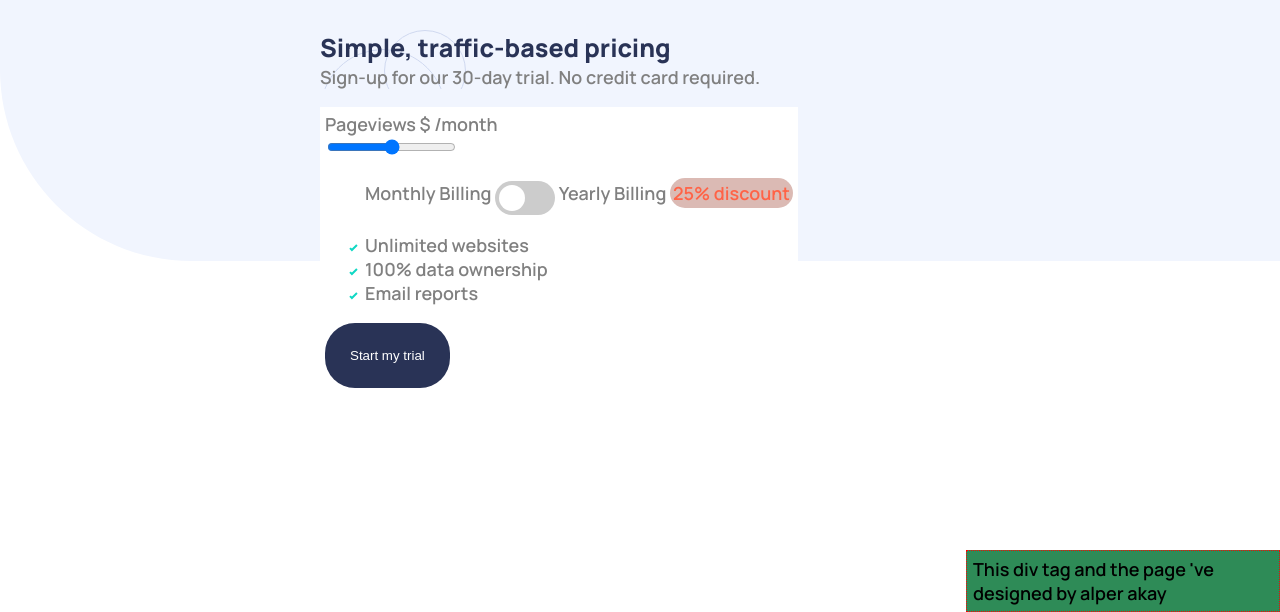
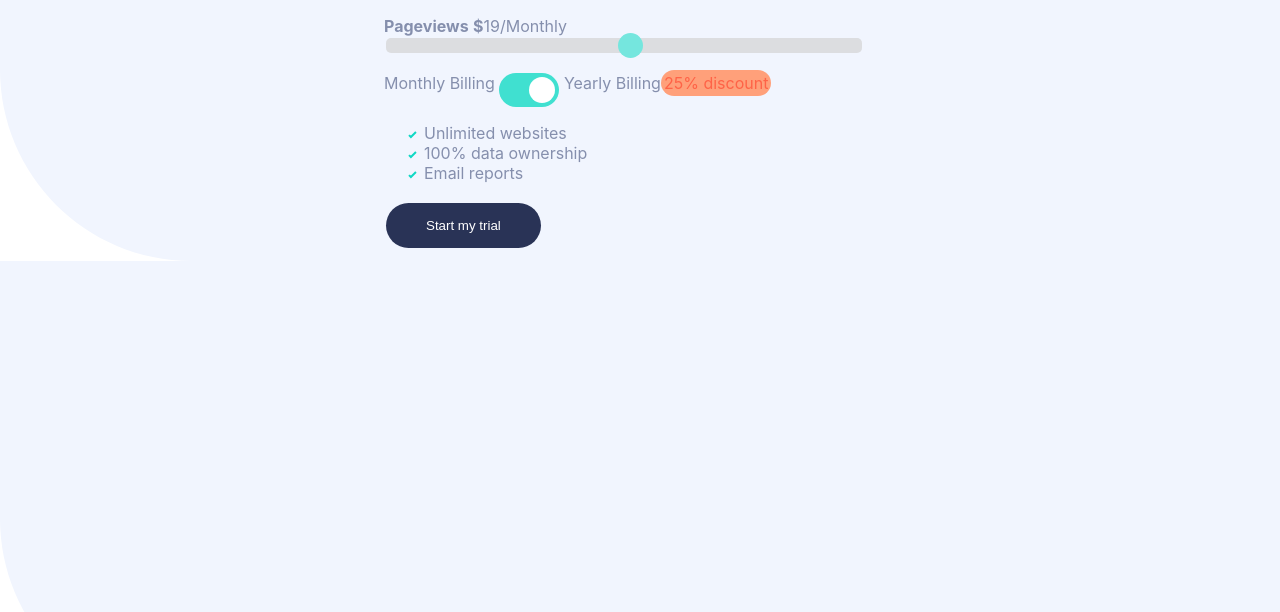
Before and after one commit to enderakay/interactive-pricing, a plain HTML site: page index.html in a window 1280 px wide. Shown: the part 188-800 px from the top of the page. Drawn offline with Linux system fonts and the light colour scheme.

Commit message:
son durum
biraz kafa karışıklığı yaşıyorum

```diff
--- a/index.html
+++ b/index.html
@@ -3,74 +3,63 @@
 <head>
   <meta charset="UTF-8">
   <meta name="viewport" content="width=device-width, initial-scale=1.0"> <!-- displays site properly based on user's device -->
-  <link rel="preconnect" href="https://fonts.gstatic.com">
-  <link href="https://fonts.googleapis.com/css2?family=Manrope:wght@600;800&display=swap" rel="stylesheet">
+
   <link rel="icon" type="image/png" sizes="32x32" href="./images/favicon-32x32.png">
   <link rel="stylesheet" href="./style.css">
   <title>Frontend Mentor | Interactive pricing component</title>
 
-
   <!-- Feel free to remove these styles or customise in your own stylesheet 👍 -->
   <style>
- .ididit{position: fixed;
-   padding: 6px;
-    bottom: 0; right: 0;
-    width: 300px;
-    border: dotted 1px red; color:black;
-     background-color: seagreen}
 
-     @import url('https://fonts.googleapis.com/css2?family=Manrope:wght@600;800&display=swap');
- b{color:  rgb(41, 51,86); font-size: 25px;}
   </style>
 </head>
 <body>
 
-  <div class="container">
-     <div class="heading1">
-     <p><b>Simple, traffic-based pricing</b><br>
-     Sign-up for our 30-day trial. No credit card required. </p>
 
-     </div>
+    <div class="container">
+       <div class="header">
+         <h1>Simple, traffic-based pricing</h1>
+         <p><h3>Sign-up for our 30-day trial. No credit card required.</h3></p>
+       </div><!--header biter-->
 
-    <div class="price">
-        Pageviews
-       $ /month
-       <div class="priceslider">
-        <input type="range" id="jsprice" name="jsprice" min="0" max="100">
+    <div class="inner-container">
+        <div class="inner-heading">
+         <b>Pageviews</b>
+         <b>$</b><span class="demo" id="demo"></span>/Monthly
+         </div><!--innerheading bitiş-->
 
-        <ol>
-          <li>Monthly Billing</li>
-          <label class="switch">
-            <input type="checkbox">
-            <span class="slider round"></span>
-          </label>
-          <li>Yearly Billing </li>
-          <li class="discount">25% discount</li>
-        </ol>
+         <div class="rounded-toggle">
+           <input type="range" class="toggle" id="toggle1" min="1" max="36">
+           <!--buraya toggle ekle-->
+         </div><!--toggle biter-->
 
 
 
-    </div>
+    </div><!--innercontainer biter-->
 
-    <div class="listed">
-      <ul>
-        <li>Unlimited websites</li>
-        <li>100% data ownership</li>
-        <li>Email reports</li>
-      </ul>
-     <div class="btn-trial">
-    <button>Start my trial  </button>
-     </div>
+    <div class="text">
+     <p>  Monthly Billing
+      <label class="switch">
+        <input type="checkbox" checked>
+        <span class="slider round"></span>
+      </label>
+  Yearly Billing<span class="discount">25% discount</span></p>
+    </div><!--text biter-->
+
+     <div class="list">
+       <ul>
+         <li>Unlimited websites</li>
+         <li>100% data ownership</li>
+         <li> Email reports</li>
+       </ul>
+
+       <p><a href="https://www.youtube.com/watch?v=dQw4w9WgXcQ"><button>Start my trial</button></a></p>
+
+     </div><!--list biter-->
 
 
 
-    </div>
-    </div>
-
-</div>
-
-<div class="ididit">
-   This div tag and the page 've designed by alper akay
-</div>
+</div><!--container bitiş-->
+<script src="./script.js"></script>
 </body>
 </html>
--- /dev/null
+++ b/script.js
@@ -0,0 +1,7 @@
+var toggle = document.getElementById("toggle1");
+var output = document.getElementById("demo");
+output.innerHTML = toggle.value;
+
+toggle.oninput = function() {
+  output.innerHTML = this.value;
+}
--- a/style.css
+++ b/style.css
@@ -1,40 +1,77 @@
+body{background-image: url(./images/bg-pattern.svg); color: hsl(225, 20%, 60%);
+ font-family: -apple-system, BlinkMacSystemFont, 'Segoe UI', Roboto, Oxygen, Ubuntu, Cantarell, 'Open Sans', 'Helvetica Neue', sans-serif;
+}
 
-body{background-image: url(./images/bg-pattern.svg);
-     background-repeat: no-repeat; color: gray;
-     font-family: 'Manrope'; font-size: 18px;}
+   h1{color: hsl(227, 35%, 25%);}
+  .container{position:fixed; top: 10%; left: 30%;}
+ .header{ background-image: url(./images/pattern-circles.svg);
+         background-repeat: no-repeat; background-position-x: center;}
+
+         /*buraya toggle geliyor header discount arasında*/
+         .rounded-toggle {
+          width: 100%;
+        }
+
+        .toggle {
+          -webkit-appearance: none;
+          width: 100%;
+          height: 15px;
+          border-radius: 5px;
+          background: #d3d3d3;
+          outline: none;
+          opacity: 0.7;
+          -webkit-transition: .2s;
+          transition: opacity .2s;
+        }
+
+        .toggle:hover {
+          opacity: 1;
+        }
+
+        .toggle::-webkit-slider-thumb {
+
+          -webkit-appearance: none;
+          appearance: none;
+          width: 25px;
+          height: 25px;
+          border-radius: 50%;
+          background:turquoise;
+          cursor: pointer;
+        }
+
+        .toggle::-moz-range-thumb {
+          width: 25px;
+          height: 25px;
+          border-radius: 50%;
+          background:turquoise;
+          cursor: pointer;
+        }
 
 
-.container{position: fixed; top: 25%; left: 25%;}
+.discount{ color: tomato;
+          background-color: lightsalmon;
+           border-radius: 35px;
+           padding: 3px;
+          }
 
-.heading1{background-image: url(./images/pattern-circles.svg); background-repeat: no-repeat; width: auto;}
 
-.price{background-image: none; background-color: white; padding: 5px;}
+          ul{list-style-image: url(./images/icon-check.svg);}
 
-ul{list-style-image: url(./images/icon-check.svg);}
+  .text{font-size: 16px;}
 
-ol{list-style: none; }
-ol li{display: inline-block;}
-.discount{color:tomato;
-     background-color: rgb(219, 186, 180);
-      border-radius: 25px;
-       padding: 3px;
-       font-size: 18px;
-      }
 
-.switch {
+  .switch {
     position: relative;
     display: inline-block;
     width: 60px;
     height: 34px;
   }
 
-
   .switch input {
     opacity: 0;
     width: 0;
     height: 0;
   }
-
 
   .slider {
     position: absolute;
@@ -65,7 +102,7 @@ ol li{display: inline-block;}
   }
 
   input:focus + .slider {
-    box-shadow: 0 0 1px turquoise;
+    box-shadow: 0 0 1px #2196F3;
   }
 
   input:checked + .slider:before {
@@ -74,13 +111,25 @@ ol li{display: inline-block;}
     transform: translateX(26px);
   }
 
+  /* Rounded sliders */
   .slider.round {
     border-radius: 34px;
   }
 
   .slider.round:before {
     border-radius: 50%;
+  } /*burada toggle switxh bitiyor*/
+
+
+
+  button{border-radius: 30px;
+    background-color:hsl(227, 35%, 25%);
+  border: none;
+  color: white;
+  padding: 15px 40px;
+  text-align: center;
+  text-decoration: none;
+  display: inline-block;
+  margin: 4px 2px;
+  cursor: pointer;
   }
-
-  button{border-radius: 30px; margin: auto;
-     border: none; color: white; background-color: rgb(41, 51,86); padding: 25px;}
```
